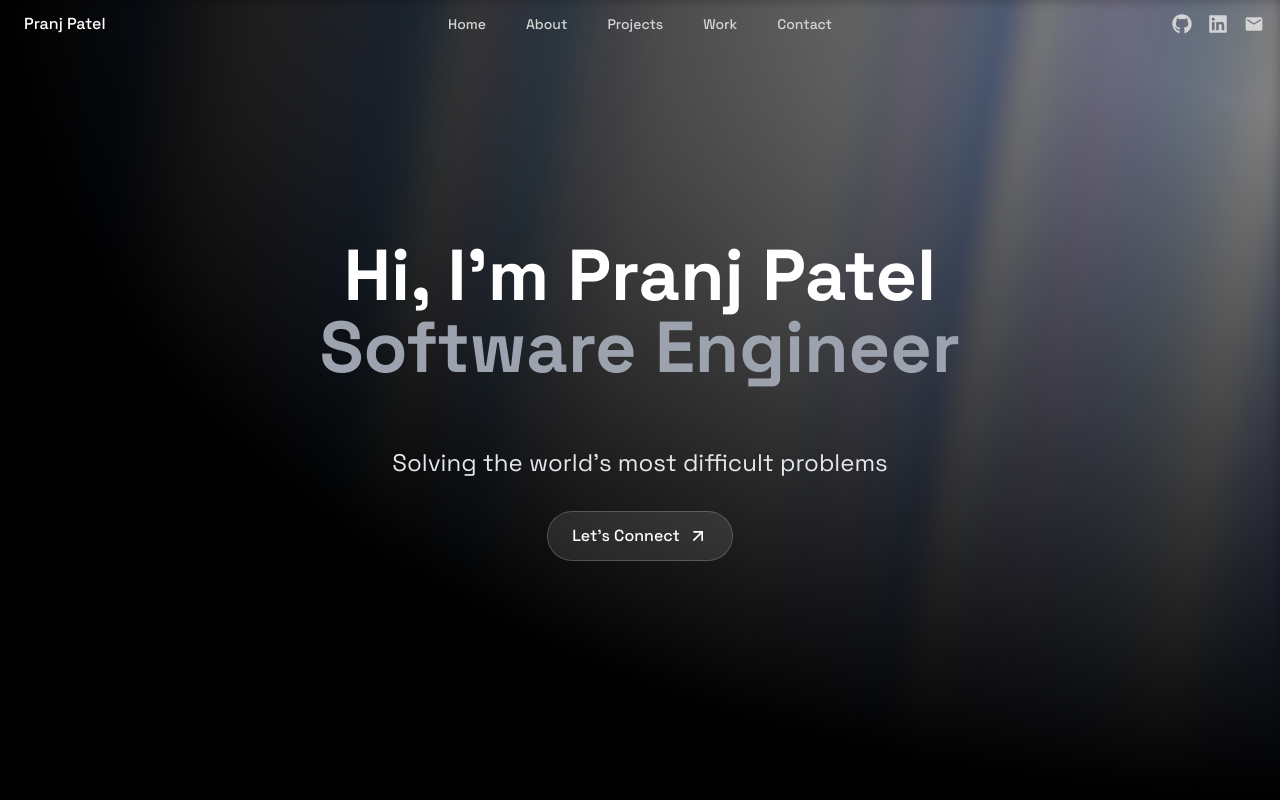
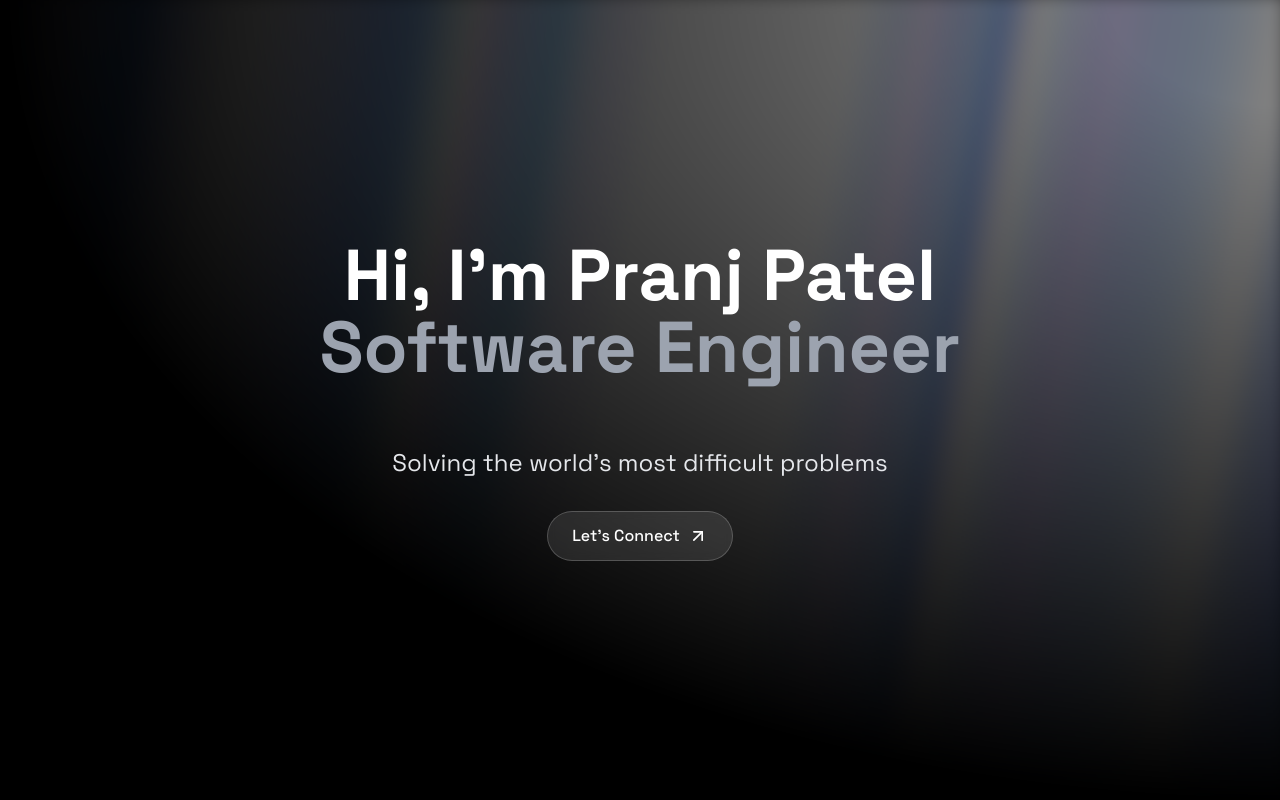
Before and after one commit to Ppatel122/Portfolio, a Next.js app: page / in a window 1280 px wide. Shown: the top 800 px of the page. Built offline with nearby package versions, Linux system fonts and the light colour scheme.

Commit message:
Refactor ResizableNavbar and Home components to remove unnecessary state management and improve rendering. Simplify navbar structure by eliminating the showNavbar prop and enhance animation handling for better user experience.

```diff
--- a/src/app/components/ResizableNavbar.tsx
+++ b/src/app/components/ResizableNavbar.tsx
@@ -1,6 +1,5 @@
 "use client";
 import React, { useState } from "react";
-import { motion } from "framer-motion";
 import { FaGithub, FaLinkedin } from "react-icons/fa";
 import { MdEmail } from "react-icons/md";
 import {
@@ -14,7 +13,7 @@ import {
   NavbarButton,
 } from "./ui/resizable-navbar";
 
-export default function ResizableNavbar({ showNavbar }) {
+export default function ResizableNavbar() {
   const [isOpen, setIsOpen] = useState(false);
 
   const navItems = [
@@ -22,7 +21,6 @@ export default function ResizableNavbar({ showNavbar }) {
     { name: "About", link: "#about" },
     { name: "Projects", link: "#projects" },
     { name: "Work", link: "#work" },
-    { name: "Contact", link: "#contact" },
   ];
 
   const socialLinks = [
@@ -32,14 +30,6 @@ export default function ResizableNavbar({ showNavbar }) {
   ];
 
   return (
-    <motion.div
-      initial={{ opacity: 0, y: -20 }}
-      animate={{
-        opacity: showNavbar ? 1 : 0,
-        y: showNavbar ? 0 : -20
-      }}
-      transition={{ duration: 1.0, ease: "easeOut" }}
-    >
     <Navbar>
       {/* Desktop Navigation */}
       <NavBody className="dark">
@@ -52,14 +42,14 @@ export default function ResizableNavbar({ showNavbar }) {
         <NavItems items={navItems} className="text-white" />
 
         {/* Social Links */}
-          <div className="flex items-center space-x-4">
+        <div className="relative z-30 flex items-center space-x-4">
           {socialLinks.map((social, index) => (
             <a
               key={index}
               href={social.href}
               target="_blank"
               rel="noopener noreferrer"
-                className="text-neutral-300 hover:text-white transition-colors"
+              className="relative z-20 text-neutral-300 hover:text-white transition-colors cursor-pointer"
               title={social.label}
             >
               <social.icon className="w-5 h-5" />
@@ -94,14 +84,14 @@ export default function ResizableNavbar({ showNavbar }) {
           ))}
 
           {/* Mobile Social Links */}
-            <div className="flex items-center space-x-4 pt-4 border-t border-neutral-700">
+          <div className="relative z-30 flex items-center space-x-4 pt-4 border-t border-neutral-700">
             {socialLinks.map((social, index) => (
               <a
                 key={index}
                 href={social.href}
                 target="_blank"
                 rel="noopener noreferrer"
-                  className="text-neutral-300 hover:text-white transition-colors"
+                className="relative z-20 text-neutral-300 hover:text-white transition-colors cursor-pointer"
                 title={social.label}
                 onClick={() => setIsOpen(false)}
               >
@@ -112,6 +102,5 @@ export default function ResizableNavbar({ showNavbar }) {
         </MobileNavMenu>
       </MobileNav>
     </Navbar>
-    </motion.div>
   );
 }
--- a/src/app/components/ui/resizable-navbar.tsx
+++ b/src/app/components/ui/resizable-navbar.tsx
@@ -70,6 +70,16 @@ export const Navbar = ({ children, className }: NavbarProps) => {
       ref={ref}
       // IMPORTANT: Change this to class of `fixed` if you want the navbar to be fixed
       className={cn("fixed inset-x-0 top-0 z-[100] w-full", className)}
+      animate={{
+        opacity: visible ? 1 : 0,
+      }}
+      transition={{
+        duration: 0.6,
+        ease: "easeOut"
+      }}
+      style={{
+        pointerEvents: visible ? 'auto' : 'none'
+      }}
     >
       {React.Children.map(children, (child) =>
         React.isValidElement(child)
--- a/src/app/page.js
+++ b/src/app/page.js
@@ -10,7 +10,6 @@ import Footer from './components/Footer';
 export default function Home() {
   const aboutSectionRef = useRef(null);
   const [showContent, setShowContent] = useState(false);
-  const [showNavbar, setShowNavbar] = useState(false);
 
   useEffect(() => {
     // Start content animations after aurora reveals
@@ -18,21 +17,15 @@ export default function Home() {
       setShowContent(true);
     }, 1500);
 
-    // Show navbar after content starts
-    const navbarTimer = setTimeout(() => {
-      setShowNavbar(true);
-    }, 2500);
-
     return () => {
       clearTimeout(contentTimer);
-      clearTimeout(navbarTimer);
     };
   }, []);
 
   return (
     <div>
       {/* Main content */}
-      <ResizableNavbar showNavbar={showNavbar} />
+      <ResizableNavbar />
       <LandingScreen showContent={showContent} />
       <About sectionRef={aboutSectionRef} />
       <Projects />
```
Lines whose indentation alone changed are shown as unchanged.
